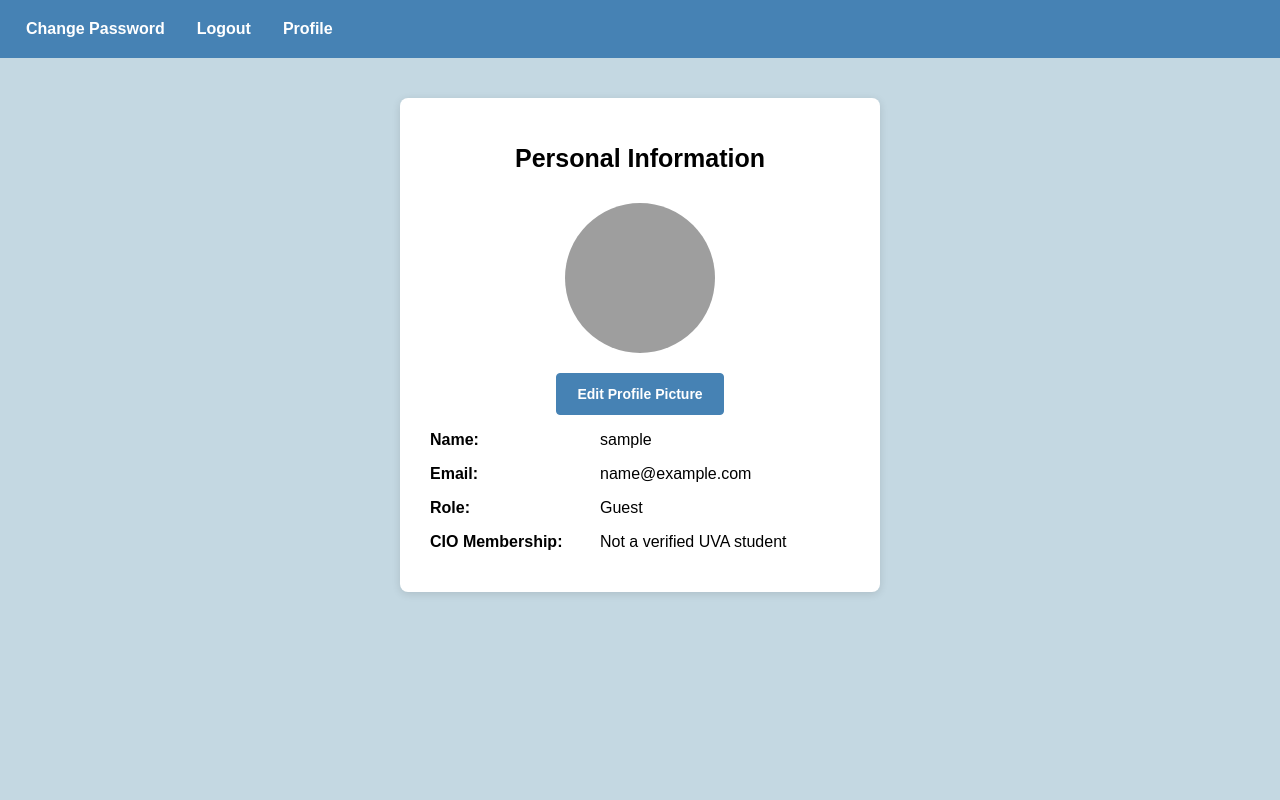
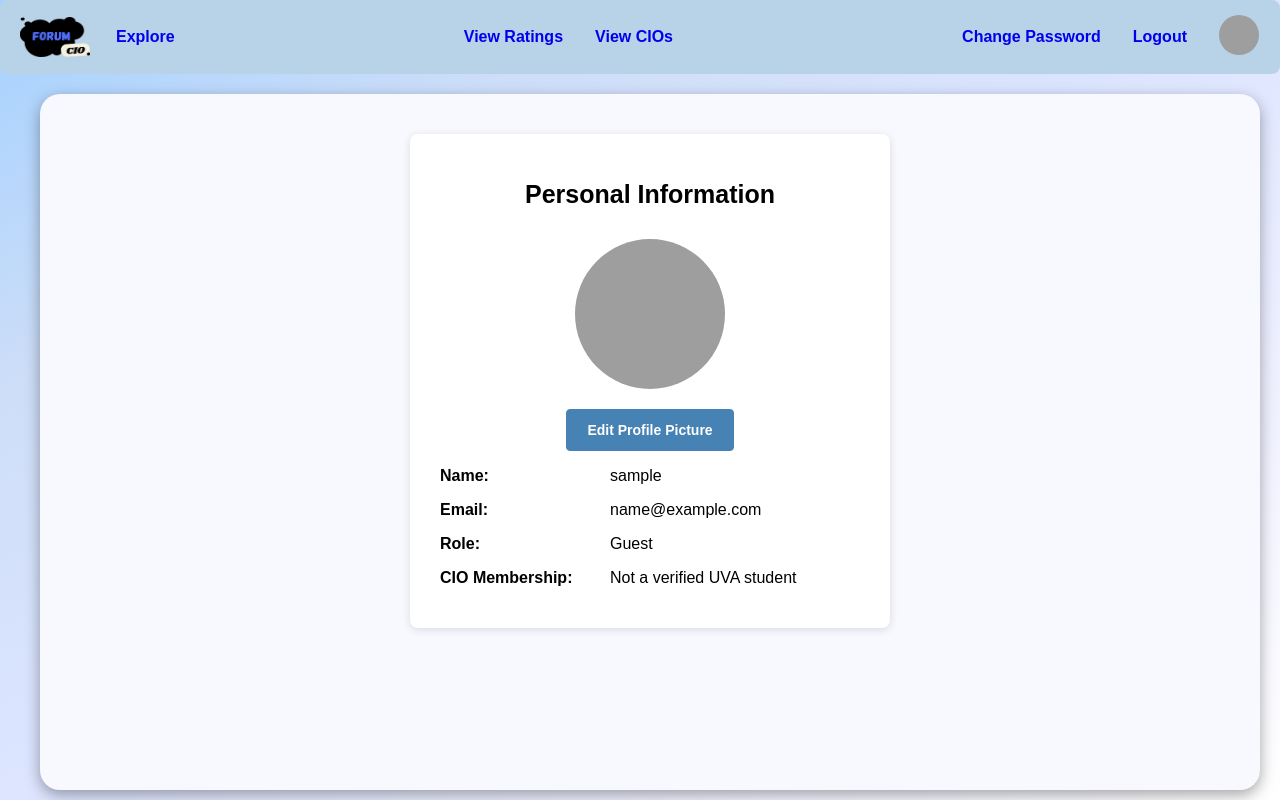
Before and after one commit to SafaaMahbub/CIO_Forum, a Django app: page /profile/ in a window 1280 px wide. Run offline with Django 4.2, Linux system fonts and the light colour scheme; the visitor is signed in with stand-in values (Sample User, id 1); grey boxes are pictures that could not be loaded.

Commit message:
reformated the pages and updated the frontend of the pages. Created a new page that will list all CIOs. Still working on the frontend development

```diff
--- a/config/urls.py
+++ b/config/urls.py
@@ -29,7 +29,8 @@ from core.views import (
     messages_thread,
     messages_new,
     messages_start_user,
-    viewAllReviews
+    viewAllReviews,
+    viewAllCios,
 )
 
 urlpatterns = [
@@ -41,6 +42,7 @@ urlpatterns = [
     path("cio/<int:cio_id>/upload/", upload_file, name="upload_file"),
     path("create-review/", create_review, name="create_review"),
     path("view-all-reviews/",viewAllReviews, name = "viewAllReviews"),
+path("view-all-cios/",viewAllCios, name = "viewAllCios"),
     path("messages/", messages_inbox, name="messages_inbox"),
     path("messages/new/", messages_new, name="messages_new"),
     path(
--- a/core/models.py
+++ b/core/models.py
@@ -32,7 +32,6 @@ def cio_upload_path(instance, filename):
 class CIO(models.Model):
     name = models.CharField(max_length=200)
     description = models.TextField(blank=True)
-
     def __str__(self):
         return self.name
 
--- a/core/static/css/style.css
+++ b/core/static/css/style.css
@@ -4,8 +4,16 @@
 ===================================================== */
 body {
     font-family: "PT Sans", Arial, sans-serif;
-    background-color: #C4D8E2;
+    /*
+    citation: https://mycolor.space/gradient?ori=to+right+bottom&hex=%2388B4F5&hex2=%239B87F3&sub=1
+    purpose: to generate a background gradient
+    */
+    background-image: linear-gradient(to left top, #ffffff, #f0f1ff, #dde5ff, #cedef8, #a4d1ff);
+    overflow: auto;
     margin: 0;
+    min-height: 100vh;
+    display: flex;
+    flex-direction: column;
 }
 
 
@@ -27,19 +35,31 @@ nav {
     display: flex;
     justify-content: space-between;
     align-items: center;
-    background-color: #4682B4;
-    color: white;
+    background-color: #b8d3e8;
+    color: #1e1f22;
     overflow: hidden;
-    padding: 10px;
+    border-radius: 8px;
+    margin-bottom: 20px;
 }
 
+.navLinks ul {
+    display: flex;
+    list-style: none;
+    padding: 5px;
+    margin: 0;
+    align-items: center;
+}
 
+.navLogo{
+    width: 70px;
+    height: 40px;
+    padding-left: 5px;
+}
 /* =====================================================
    Navigation Links
    Styles the links inside the navigation bar
 ===================================================== */
 nav a {
-    color: white;
     text-align: center;
     font-weight: bold;
     padding: 10px 16px;
@@ -48,16 +68,12 @@ nav a {
     border-radius: 8px;
 }
 
-.navLinks{
+nav a:has(.navLogo) {
+    padding: 0;
     display: flex;
-    list-style: none;
-    margin: 0;
-    padding: 0;
+    margin: 10px;
 }
 
-.nav-left{
-    display: flex;
-}
 /* =====================================================
    Navigation Hover Effect
    Changes background when hovering over links
@@ -76,6 +92,12 @@ nav a.active {
     color: white;
 }
 
+.navPic{
+    width: 40px;
+    height: 40px;
+    border-radius: 50%;
+    padding: 0;
+}
 
 /* =====================================================
    Info Section
@@ -86,6 +108,13 @@ nav a.active {
     padding: 30px;
 }
 
+.main-container{
+    background-color: ghostwhite;
+    border-radius: 20px;
+    box-shadow: rgba(0, 0, 0, 0.35) 0px 5px 15px;
+    flex-grow: 1;
+    margin: 0 20px 10px 40px;
+}
 
 /* =====================================================
    Button Base Styles
@@ -452,12 +481,12 @@ button:hover {
 
 
 .review-block{
-    background-color: #CFECEC;
-    flex-direction: column;
+    background-color: whitesmoke;
+    flex-direction: row;
     margin: 15px;
-    padding-left: 15px;
-    border-radius: 2px;
-    border: 4px solid grey;
+    padding: 15px;
+    border-radius: 20px;
+    box-shadow: rgba(0, 0, 0, 0.35) 0px 5px 15px;
 }
 
 /* =====================================================
--- a/core/static/js/app.js
+++ b/core/static/js/app.js
@@ -46,7 +46,11 @@ function setupLogout() {
 function openFileExplorer(){
     document.querySelector('input[type="file"]').click();
 }
-//citation edit
+/*AI citation
+//Generated with ChatGPT free version on 04/06/2026
+Prompt summary: Requested assistance in how  the edit button to  open the file explorer and display the action buttons
+//Purpose: to handle profile upload based on which button is clicked
+*/
 function handleFile (){
     const newImage = this.files[0];
     let preview = document.getElementById('picPreview');
--- a/core/views.py
+++ b/core/views.py
@@ -44,21 +44,21 @@ def uva_dm_only(view_func):
 def homepage(request):
     role = None
     display_name = None
-    uploads = UploadedFile.objects.all()
-    cios = CIO.objects.all()
+    #uploads = UploadedFile.objects.all()
+    #cios = CIO.objects.all()
 
-    if request.user.is_authenticated:
-        display_name = request.user.email or request.user.username
+    #if request.user.is_authenticated:
+     #   display_name = request.user.email or request.user.username
 
-        if hasattr(request.user, "profile"):
-            role = request.user.profile.role
+      #  if hasattr(request.user, "profile"):
+       #     role = request.user.profile.role
 
-    return render(request, "home.html", {
-        "role": role,
-        "display_name": display_name,
-        "uploads": uploads,
-        "cios": cios,
-    })
+    #return render(request, "home.html", {
+     #   "role": role,
+      #  "display_name": display_name,
+       # "uploads": uploads,
+        #"cios": cios,
+   # })
 @login_required
 def profile(request):
     form = profileForm(instance=request.user.profile)
@@ -118,7 +118,7 @@ def upload_file(request, cio_id):
             uploaded_file.cio = cio
             uploaded_file.uploaded_by = request.user
             uploaded_file.save()
-            return redirect("homepage")
+            return redirect("viewAllCios")
     else:
         form = UploadedFileForm()
 
@@ -249,3 +249,22 @@ def viewAllReviews(request):
     reviews = Review.objects.select_related("profile__user","cio").all()
 
     return render(request, "view_all_reviews.html",{"reviews": reviews})
+
+def viewAllCios(request):
+    role = None
+    display_name = None
+    uploads = UploadedFile.objects.all()
+    cios = CIO.objects.all()
+
+    if request.user.is_authenticated:
+        display_name = request.user.email or request.user.username
+
+        if hasattr(request.user, "profile"):
+            role = request.user.profile.role
+
+    return render(request, "view_all_cios.html", {
+        "role": role,
+        "display_name": display_name,
+        "uploads": uploads,
+        "cios": cios,
+    })
--- a/templates/base.html
+++ b/templates/base.html
@@ -12,40 +12,48 @@
 <body>
 
 <nav>
+    <div class="navLinks">
+            <ul>
+            <li><a href="#"><img src="{% static 'logo.png' %}" alt="logo" class="navLogo"></a></li>
+            <li><a href="/">Explore</a></li>
+            </ul>
+    </div>
     {% if user.is_authenticated %}
+        <div class="navLinks">
+            <ul>
+            <li><a href="/view-all-reviews/">View Ratings</a></li>
+            <li><a href="/view-all-cios/">View CIOs</a></li>
             {% if user.email|slice:"-13:" == "@virginia.edu" %}
-            <div class="nav-left">
-            <ul class="navLinks">
                     <li><a href="{% url 'messages_inbox' %}">Messages</a></li>
                     <li><a href="/create-cio/">Create CIO</a></li>
                     <li><a href="/create-review/">Create Review</a></li>
+            {%  endif %}
             </ul>
         </div>
-    {%  endif %}
 
             <!-- TODO# add manage email function if needed -->
             <!-- <a href="{% url 'account_email' %}">Manage Email</a> -->
-
-
-        <ul class="navLinks">
+            <div  class="navLinks">
+                <ul>
                     <li><a href="{% url 'account_change_password' %}">Change Password</a></li>
                     <li><a href="#" id="logout-link" class="nav-link">Logout</a></li>
-            <li><a href="/profile/">Profile</a></li>
+                    <li><a href="/profile/">
+                        <img src="{{ user.profile.profile_picture.url }}" alt="profilePicture" class="navPic">
+                    </a></li>
                 </ul>
+            </div>
     {% else %}
-        <ul class="navLinks">
-            <div class="nav-left" >
-                <a href="#">logo</a>
-                <a href="/">Explore</a>
-                <a href="/view-all-reviews/">View Ratings</a>
-            </div>
-            <li><a href="{% url 'account_login' %}">Sign In</a></li>
+
+        <div  class="navLinks">
+            <ul>
+                <li><a href="{% url 'account_login' %}" >Sign In</a></li>
                 <li><a href="{% url 'account_signup' %}">Sign Up</a></li>
             </ul>
+        </div>
     {% endif %}
 
 </nav>
-
+<div class="main-container">
     <!-- makes logout a post request -->
     {% if user.is_authenticated %}
     <form id="logout-form" class="hidden" method="post" action="{% url 'account_logout' %}" style="display: none;">
@@ -65,7 +73,7 @@
 
     {% block content %}
     {% endblock %}
-
+</div>
 <script src="{% static 'js/app.js' %}"></script>
 </body>
 </html>
```
Also changed, not shown: templates/home.html (+0 -66 lines), templates/view_all_cios.html (added, +42 -0 lines), core/static/logo.png (added). Lines whose indentation alone changed are shown as unchanged.
